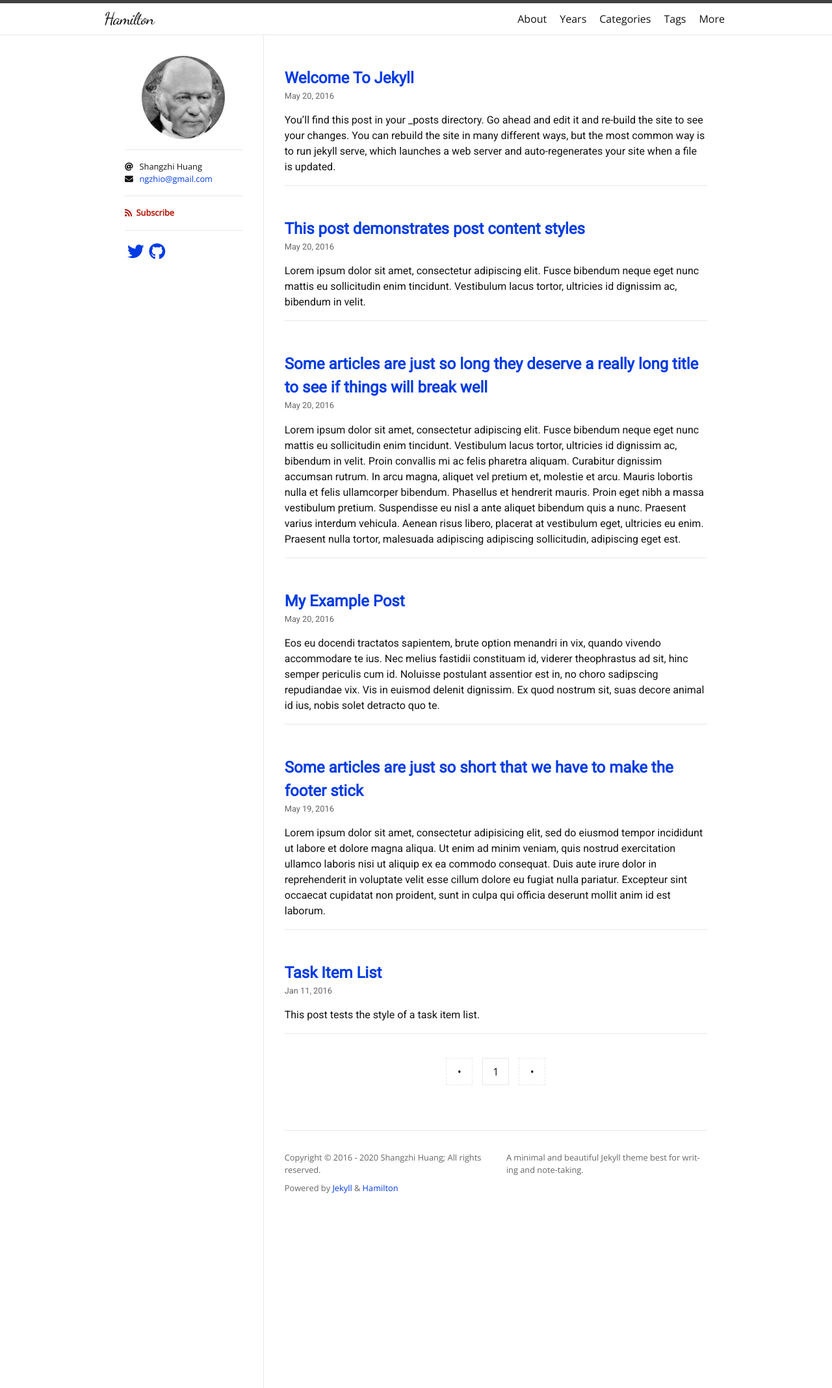
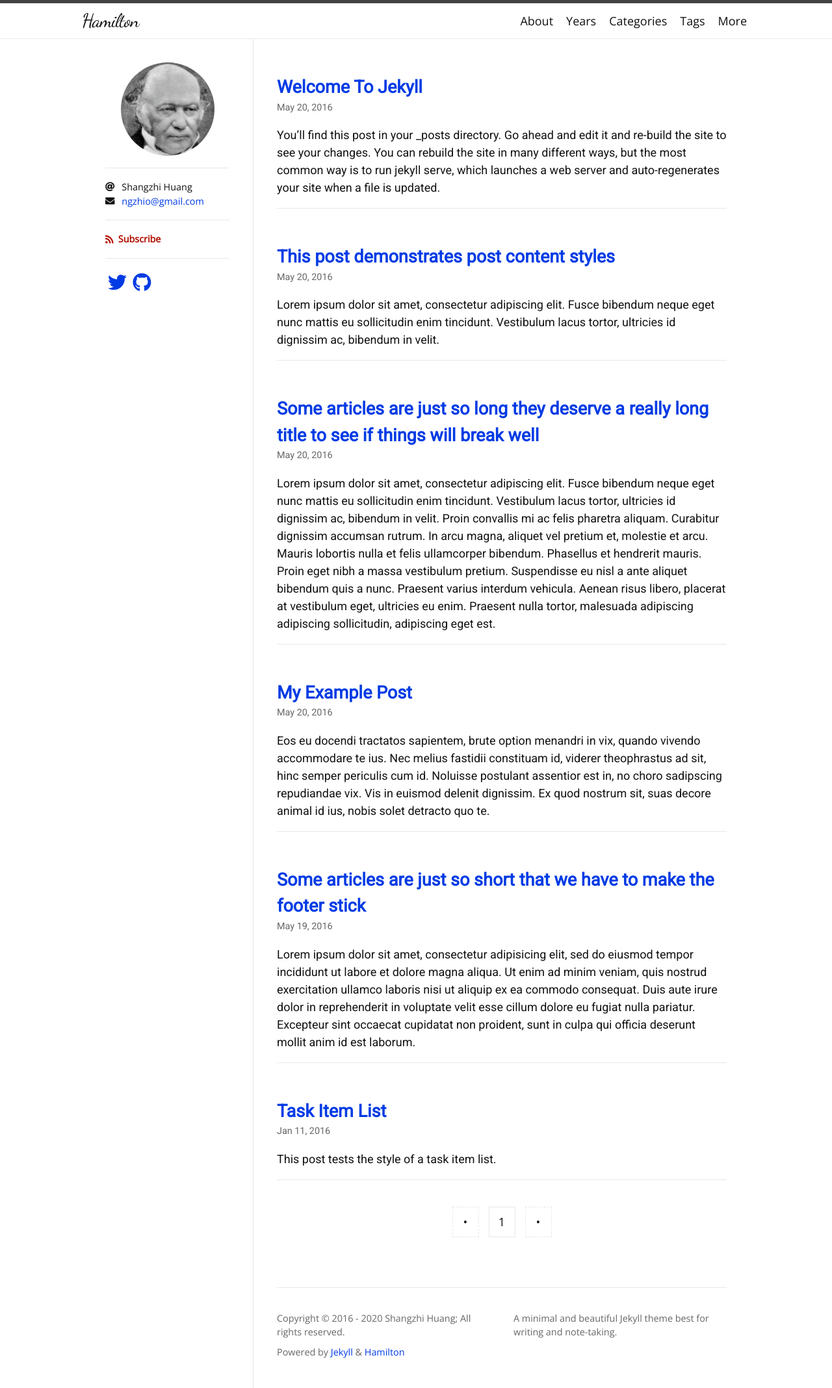
Before and after one commit to zivong/jekyll-theme-hamilton, a Jekyll site: the page built from index.html, in a window 1280 px wide. Shown: the whole page at 65% size. Built offline with Jekyll 4.4.1, drawn with Linux system fonts in a browser that asks for light colours; nearby versions of some CDN libraries; some web fonts are replaced; the list of posts is cut into pages by our own code.

Commit message:
Slightly adjust font size and layout

```diff
--- a/_sass/hamilton/base.scss
+++ b/_sass/hamilton/base.scss
@@ -1,5 +1,9 @@
 html {
   font-size: $base-font-size;
+
+  @include media-query($on-small) {
+    @include relative-font-size(0.89);
+  }
 }
 
 /**
--- a/_sass/hamilton/layout.scss
+++ b/_sass/hamilton/layout.scss
@@ -277,7 +277,7 @@ ul.social-icons {
 }
 
 .toc-nav {
-  max-height: 80vh;
+  max-height: 70vh;
   overflow-y: scroll;
   border: 1px solid;
   border-top: 0px;
--- a/_sass/hamilton/variables.scss
+++ b/_sass/hamilton/variables.scss
@@ -4,13 +4,13 @@ $reading-font-family: "Roboto Slab", "Noto Serif SC", "Noto Serif TC" !default;
 $headline-font-family: Roboto, "Noto Sans SC", "Noto Sans TC" !default;
 $code-font-family:  Inconsolata !default;
 $handwriting-font-family: "Dancing Script", "Ma Shan Zheng" !default;
-$base-font-size:    16px !default;
+$base-font-size:    18px !default;
 $base-line-height:  1.5 !default;
 
 // Layouts
 $spacing-unit:      2rem !default;
-$content-width:     1024px !default;
+$content-width:     1100px !default;
 
 $on-small:          600px !default;
-$on-medium:         800px !default;
-$on-large:          1024px !default;
+$on-medium:         900px !default;
+$on-large:          1100px !default;
```
